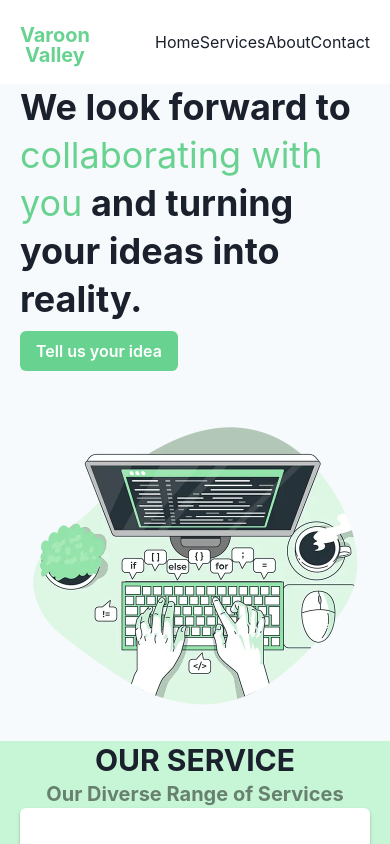
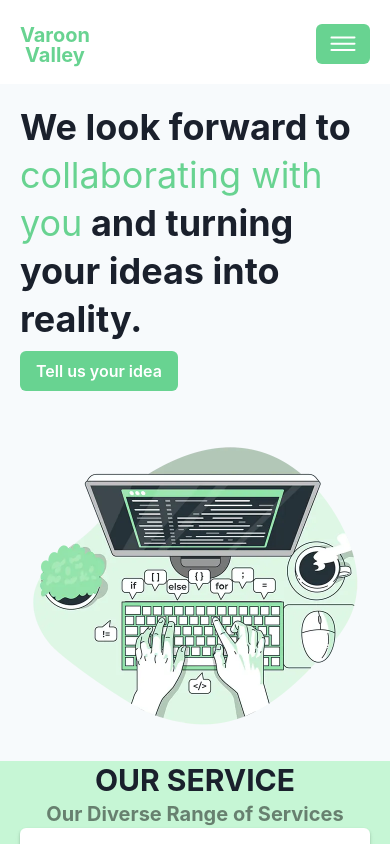
Before and after one commit to AungPhyoThant224/com-portfoliio, a React (Vite) app: page / in a window 390 px wide. Shown: the top 844 px of the page. Built offline with nearby package versions, Linux system fonts and the light colour scheme.

Commit message:
Nav Bar and Landing Responsive.

```diff
--- a/src/assets/images/index.ts
+++ b/src/assets/images/index.ts
@@ -8,6 +8,7 @@ import globe from "./icons/globe.svg";
 import linkedin from "./icons/linkedin.svg";
 import location from "./icons/location.svg";
 import mail from "./icons/mail.svg";
+import menu from "./icons/menu.svg";
 import phone from "./icons/phone.svg";
 import twitter from "./icons/twitter.svg";
 
@@ -41,6 +42,7 @@ export {
   linkedin,
   location,
   mail,
+  menu,
   phone,
   twitter,
 
--- a/src/components/Landing.tsx
+++ b/src/components/Landing.tsx
@@ -1,13 +1,12 @@
-import { Image } from "@chakra-ui/image";
-import { Box, SimpleGrid, Heading } from "@chakra-ui/layout";
+import { SimpleGrid, Image, Heading, Button, Box } from "@chakra-ui/react";
 import { typing } from "../assets/images";
-import { Button } from "@chakra-ui/button";
 
 const Landing = () => {
   return (
     <>
       <SimpleGrid
         columns={{ base: 1, md: 2 }}
+        paddingTop={{ base: 5, md: 0 }}
         spacing={3}
         alignItems={"center"}
       >
--- a/src/components/NavBar.tsx
+++ b/src/components/NavBar.tsx
@@ -1,12 +1,32 @@
-import { Box, Grid, GridItem, Text } from "@chakra-ui/layout";
-import { Link } from "react-router-dom";
+import {
+  Box,
+  Button,
+  CloseButton,
+  Drawer,
+  DrawerCloseButton,
+  DrawerContent,
+  DrawerHeader,
+  DrawerOverlay,
+  Grid,
+  GridItem,
+  Hide,
+  Image,
+  Link,
+  Text,
+  useDisclosure,
+} from "@chakra-ui/react";
+import React from "react";
+import { menu } from "../assets/images";
 
 const NavBar = () => {
+  const { isOpen, onOpen, onClose } = useDisclosure();
+  const btnref = React.useRef<HTMLButtonElement>(null);
+
   return (
     <nav>
       <Grid templateColumns="repeat(2, 1fr)">
         <GridItem>
-          <Link to={"/"}>
+          <Link href="#" style={{ textDecoration: "none" }}>
             <Box
               textAlign={"center"}
               width={"fit-content"}
@@ -27,6 +47,7 @@ const NavBar = () => {
             </Box>
           </Link>
         </GridItem>
+        <Hide below="md">
           <GridItem>
             <Grid
               templateColumns="repeat(4, 1fr)"
@@ -36,26 +57,73 @@ const NavBar = () => {
             >
               <GridItem>
                 <Box>
-                <Text>Home</Text>
+                  <Link href="#services">
+                    <Text>Services</Text>
+                  </Link>
                 </Box>
               </GridItem>
               <GridItem>
                 <Box>
-                <Text>Services</Text>
+                  <Link href="#about">
+                    <Text>About</Text>
+                  </Link>
                 </Box>
               </GridItem>
               <GridItem>
                 <Box>
-                <Text>About</Text>
+                  <Link href="#team">
+                    <Text>Team</Text>
+                  </Link>
                 </Box>
               </GridItem>
               <GridItem>
                 <Box>
+                  <Link href="#contact">
                     <Text>Contact</Text>
+                  </Link>
                 </Box>
               </GridItem>
             </Grid>
           </GridItem>
+        </Hide>
+        <Hide above="md">
+          <Box textAlign={"right"} paddingTop={6}>
+            <Button
+              ref={btnref}
+              onClick={onOpen}
+              colorScheme=""
+              background={"green.300"}
+              color={"white"}
+              padding={3}
+            >
+              <Image src={menu} height={"30px"} width={"30px"} />
+            </Button>
+          </Box>
+          <Drawer
+            onClose={onClose}
+            isOpen={isOpen}
+            placement="right"
+            finalFocusRef={btnref}
+          >
+            <DrawerOverlay />
+            <DrawerContent>
+              <Box textAlign={"right"}>
+                <Button
+                  onClick={onClose}
+                  width={"50px"}
+                  height={"50px"}
+                  background={"transparent"}
+                >
+                  <CloseButton size={"lg"} />
+                </Button>
+              </Box>
+              <DrawerHeader>Home</DrawerHeader>
+              <DrawerHeader>Service</DrawerHeader>
+              <DrawerHeader>About</DrawerHeader>
+              <DrawerHeader>Contact</DrawerHeader>
+            </DrawerContent>
+          </Drawer>
+        </Hide>
       </Grid>
     </nav>
   );
--- a/src/components/Section.tsx
+++ b/src/components/Section.tsx
@@ -1,18 +1,18 @@
-import { Box } from "@chakra-ui/layout";
-import { As } from "@chakra-ui/react";
+import { As, Box } from "@chakra-ui/react";
 import { ReactNode } from "react";
 
 interface Props {
+  id: string;
   maxWidth: string;
   background: string;
   as: As;
   children: ReactNode;
 }
 
-const Section = ({ maxWidth, background, as, children }: Props) => {
+const Section = ({ id, maxWidth, background, as, children }: Props) => {
   return (
     <>
-      <Box backgroundColor={background} as={as}>
+      <Box id={id} backgroundColor={background} as={as}>
         <Box maxWidth={maxWidth} margin={"auto"} paddingX={5}>
           {children}
         </Box>
--- a/src/pages/Home/HomePage.tsx
+++ b/src/pages/Home/HomePage.tsx
@@ -11,28 +11,53 @@ import Footer from "../../components/footer";
 const HomePage = () => {
   return (
     <>
-      <Section maxWidth="1200px" background="white" as={"nav"}>
+      <Section id="nav-bar" maxWidth="1200px" background="white" as={"nav"}>
         <NavBar />
       </Section>
-      <Section maxWidth="1200px" background="gray.50" as={"section"}>
+      <Section
+        id="landing"
+        maxWidth="1200px"
+        background="gray.50"
+        as={"section"}
+      >
         <Landing />
       </Section>
-      <Section maxWidth="1200px" background="green.100" as={"section"}>
+      <Section
+        id="services"
+        maxWidth="1200px"
+        background="green.100"
+        as={"section"}
+      >
         <Services />
       </Section>
-      <Section maxWidth="1200px" background="gray.50" as={"section"}>
+      <Section
+        id="technologies"
+        maxWidth="1200px"
+        background="gray.50"
+        as={"section"}
+      >
         <Technologies />
       </Section>
-      <Section maxWidth="1200px" background="green.100" as={"section"}>
+      <Section
+        id="about"
+        maxWidth="1200px"
+        background="green.100"
+        as={"section"}
+      >
         <About />
       </Section>
-      <Section maxWidth="1200px" background="gray.50" as={"section"}>
+      <Section id="team" maxWidth="1200px" background="gray.50" as={"section"}>
         <Team />
       </Section>
-      <Section maxWidth="1200px" background="green.100" as={"section"}>
+      <Section
+        id="contact"
+        maxWidth="1200px"
+        background="green.100"
+        as={"section"}
+      >
         <Contact />
       </Section>
-      <Section maxWidth="1200px" background="gray.50" as={"footer"}>
+      <Section id="footer" maxWidth="1200px" background="gray.50" as={"footer"}>
         <Footer />
       </Section>
     </>
```
Also changed, not shown: src/assets/images/icons/menu.svg (added). Lines whose indentation alone changed are shown as unchanged.
